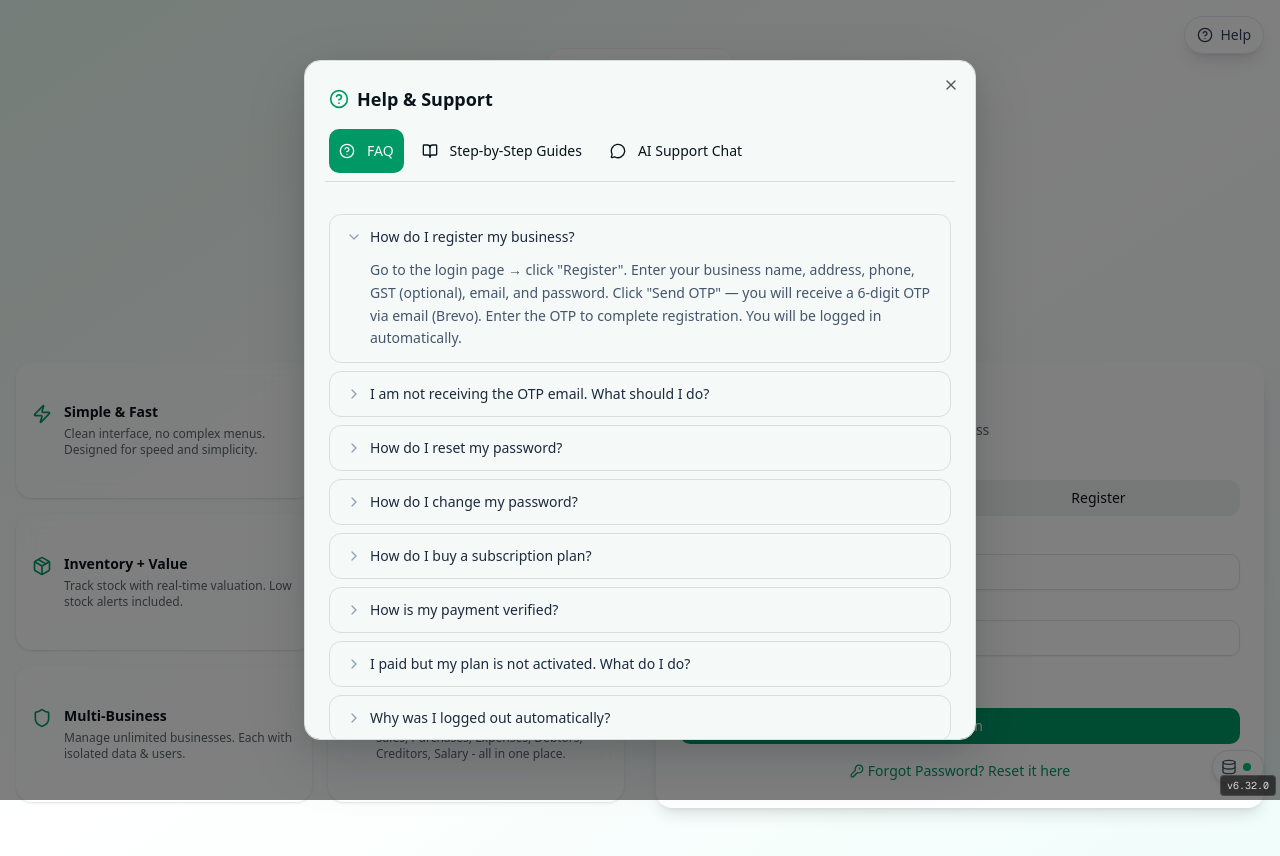
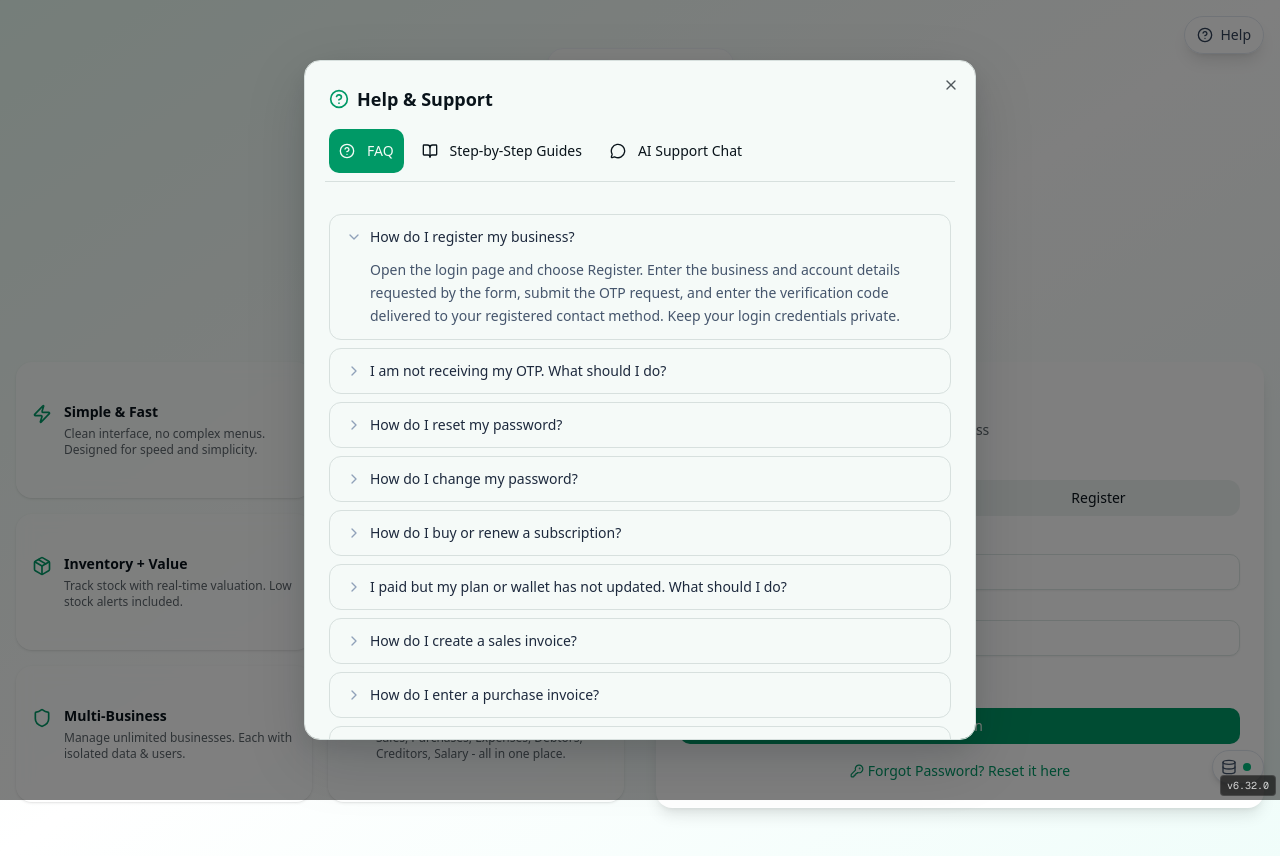
Before and after one commit to pranjalgoswamighy86/bizbook-pro, a Next.js app: page / in a window 1280 px wide. Both pictures are taken after a click on the button "Help". Built offline with nearby package versions, Linux system fonts and the light colour scheme.

Commit message:
feat: update in-app FAQ and guides from shared help knowledge

```diff
--- a/src/components/app/help-modal.tsx
+++ b/src/components/app/help-modal.tsx
@@ -29,6 +29,8 @@ import {
 } from 'lucide-react'
 import { HelpChatTab } from '@/components/app/help-chat'
 import { useAppStore } from '@/store/app-store'
+import { HELP_FAQS, HELP_GUIDES } from '@/lib/help-knowledge'
+import { APP_VERSION } from '@/lib/version'
 
 // v4.107: Lazy-load HelpSupportManagement for the Manage tab
 const HelpSupportManagementInline = lazy(() =>
@@ -43,109 +45,14 @@ interface HelpModalProps {
   initialTab?: 'faq' | 'guides' | 'chat' | 'management'
 }
 
-interface FAQItem {
-  q: string
-  a: string
+const GUIDE_ICONS: Record<string, typeof UserPlus> = {
+  'user-plus': UserPlus,
+  key: KeyRound,
+  'credit-card': CreditCard,
+  'file-text': FileText,
+  lightbulb: Lightbulb,
+  shield: ShieldCheck,
 }
-
-const FAQS: FAQItem[] = [
-  {
-    q: 'How do I register my business?',
-    a: 'Go to the login page → click "Register". Enter your business name, address, phone, GST (optional), email, and password. Click "Send OTP" — you will receive a 6-digit OTP via email (Brevo). Enter the OTP to complete registration. You will be logged in automatically.',
-  },
-  {
-    q: 'I am not receiving the OTP email. What should I do?',
-    a: 'Check your spam/junk folder first. OTP emails are sent via Brevo email service. If still not received after 2 minutes, click "Resend OTP". If still not received, use the AI Support Chat tab to contact our support team.',
-  },
-  {
-    q: 'How do I reset my password?',
-    a: 'On the login page, click "Forgot Password". Enter your registered email → click "Send OTP". You will receive a 6-digit OTP via email. Enter the OTP + your new password → click "Reset Password". You can now login with the new password.',
-  },
-  {
-    q: 'How do I change my password?',
-    a: 'Login → Sidebar → Settings → Change Password. Enter your current (old) password + new password. No OTP required. Click "Change Password" to save.',
-  },
-  {
-    q: 'How do I buy a subscription plan?',
-    a: 'Sidebar → Subscription → click "Buy" on any plan (50/100/200/500/1000 Hrs). A Razorpay secure checkout modal opens. Pay via UPI, cards, wallets, or net banking. Payment is auto-verified instantly — your plan activates within seconds.',
-  },
-  {
-    q: 'How is my payment verified?',
-    a: 'Razorpay auto-verifies all payments instantly using HMAC-SHA256 signature verification. No manual approval needed — your plan activates within seconds of successful payment.',
-  },
-  {
-    q: 'I paid but my plan is not activated. What do I do?',
-    a: 'Razorpay payments auto-verify instantly. If your plan is still not active after 30 seconds: 1) Check if payment was successful in your UPI/bank app. 2) Refresh the Subscription page. 3) If still not active, contact support via the AI Help Chat (F1) with your payment ID.',
-  },
-  {
-    q: 'Why was I logged out automatically?',
-    a: 'For security, BizBook Pro auto-logs out after 5 minutes of inactivity (no mouse/keyboard/touch activity). This protects your account if you step away. Just login again to continue. NOTE: If a modal/dialog is open (e.g., payment), the timer is extended.',
-  },
-  {
-    q: 'How do I install BizBook Pro as a desktop app?',
-    a: 'On desktop Chrome/Edge: Click the install icon (⊕) in the address bar → "Install". On Firefox: Menu → "Install this site as an app". On iPhone Safari: Share → "Add to Home Screen". The app then opens in its own window without browser chrome.',
-  },
-  {
-    q: 'Can I use BizBook Pro on mobile?',
-    a: 'Yes! The app is fully responsive. On mobile, the sidebar becomes a drawer — tap the hamburger menu (top-left) to open it. The "Download Desktop" button is hidden on mobile (it only works on desktop browsers).',
-  },
-  {
-    q: 'How do I add staff/users to my tenant?',
-    a: 'Login as MAIN_ADMIN → Settings → Users → "Add User". Enter their name, email, role (DATA_ENTRY/JUNIOR_ADMIN/MAIN_ADMIN). They will receive an email to set their password. Roles control what they can see/edit.',
-  },
-  {
-    q: 'What is the "Smart AI Company Valuation" feature?',
-    a: 'Sidebar → Smart AI Company Valuation. Enter your financial data (revenue, profit, assets, liabilities). The AI analyzes it and gives you an estimated business valuation range. Useful for selling/investing/pitching.',
-  },
-]
-
-const GUIDES = [
-  {
-    icon: UserPlus,
-    title: 'Register your business',
-    steps: [
-      'Go to login page → click "Register"',
-      'Enter business name, address, phone, email, password',
-      'Click "Send OTP" — check email for 6-digit code',
-      'Enter OTP → click "Verify & Register"',
-      'You are now logged in to your new tenant',
-    ],
-  },
-  {
-    icon: KeyRound,
-    title: 'Forgot password',
-    steps: [
-      'Login page → click "Forgot Password"',
-      'Enter your registered email',
-      'Click "Send OTP" — check email for 6-digit code',
-      'Enter OTP + new password',
-      'Click "Reset Password" → login with new password',
-    ],
-  },
-  {
-    icon: CreditCard,
-    title: 'Buy a subscription',
-    steps: [
-      'Sidebar → Subscription',
-      'Click "Buy" on your preferred plan (50/100/200/500/1000 Hrs)',
-      'Razorpay secure checkout modal opens',
-      'Pay via UPI, cards, wallets, or net banking',
-      'Payment auto-verified instantly via HMAC-SHA256 signature',
-      'Plan activates within seconds — no manual approval needed',
-    ],
-  },
-  {
-    icon: FileText,
-    title: 'Create your first invoice/sale',
-    steps: [
-      'Sidebar → Inventory → "Add Item" (add products first)',
-      'Sidebar → Sale Register → "New Sale"',
-      'Select party (or add new) → select items → set qty',
-      'Verify total → click "Save Sale"',
-      'Invoice is generated → download/print/email as needed',
-    ],
-  },
-]
 
 export function HelpModal({ open, onClose, initialTab = 'faq' }: HelpModalProps) {
   const [expandedFAQ, setExpandedFAQ] = useState<number | null>(0)
@@ -256,7 +163,7 @@ export function HelpModal({ open, onClose, initialTab = 'faq' }: HelpModalProps)
         {/* FAQ Tab */}
         {activeTab === 'faq' && (
           <div className="space-y-2">
-            {FAQS.map((faq, idx) => (
+            {HELP_FAQS.map((faq, idx) => (
               <div key={idx} className="border rounded-lg overflow-hidden">
                 <button
                   onClick={() => setExpandedFAQ(expandedFAQ === idx ? null : idx)}
@@ -286,11 +193,13 @@ export function HelpModal({ open, onClose, initialTab = 'faq' }: HelpModalProps)
         {/* Guides Tab */}
         {activeTab === 'guides' && (
           <div className="space-y-3 sm:space-y-4">
-            {GUIDES.map((guide, idx) => (
+            {HELP_GUIDES.map((guide, idx) => {
+              const GuideIcon = GUIDE_ICONS[guide.icon] || BookOpen
+              return (
               <div key={idx} className="border rounded-lg p-3 sm:p-4">
                 <div className="flex items-center gap-2 mb-3">
                   <div className="h-8 w-8 rounded-lg bg-emerald-100 flex items-center justify-center flex-shrink-0">
-                    <guide.icon className="h-4 w-4 text-emerald-600" />
+                    <GuideIcon className="h-4 w-4 text-emerald-600" />
                   </div>
                   <h3 className="font-semibold text-sm sm:text-base text-slate-800">{guide.title}</h3>
                 </div>
@@ -305,7 +214,8 @@ export function HelpModal({ open, onClose, initialTab = 'faq' }: HelpModalProps)
                   ))}
                 </ol>
               </div>
-            ))}
+              )
+            })}
           </div>
         )}
 
@@ -339,8 +249,8 @@ export function HelpModal({ open, onClose, initialTab = 'faq' }: HelpModalProps)
         )}
 
         <div className="border-t pt-3 mt-3 sm:mt-4 flex items-center justify-between text-xs text-slate-500 gap-2">
-          <span className="hidden sm:inline">BizBook Pro v4.119 — A Product by Tahigo International</span>
-          <span className="sm:hidden text-[11px]">v4.119 — Tahigo International</span>
+          <span className="hidden sm:inline">BizBook Pro {APP_VERSION} — A Product by Tahigo International</span>
+          <span className="sm:hidden text-[11px]">{APP_VERSION} — Tahigo International</span>
           <Button variant="outline" size="sm" onClick={onClose} className="min-h-9">Close</Button>
         </div>
       </DialogContent>
```
